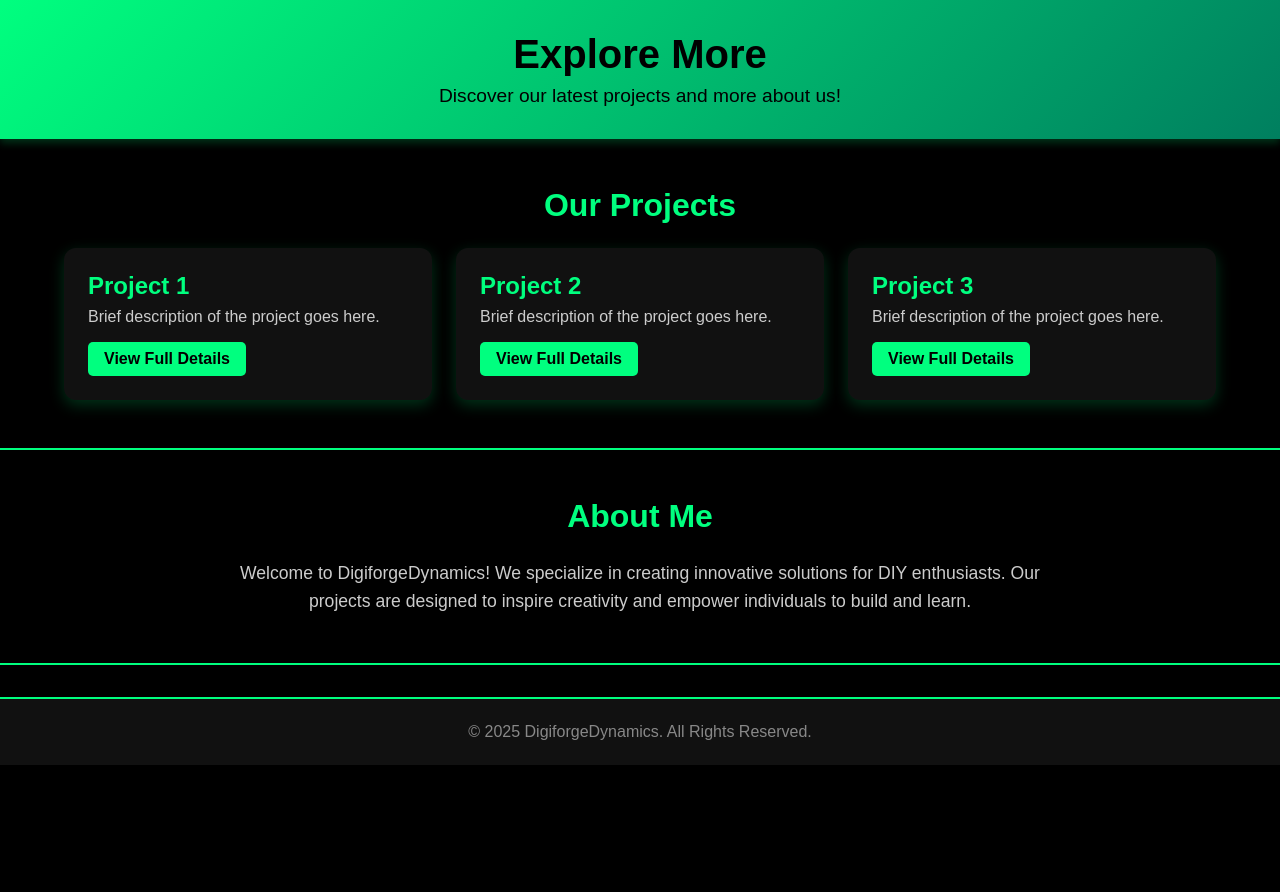
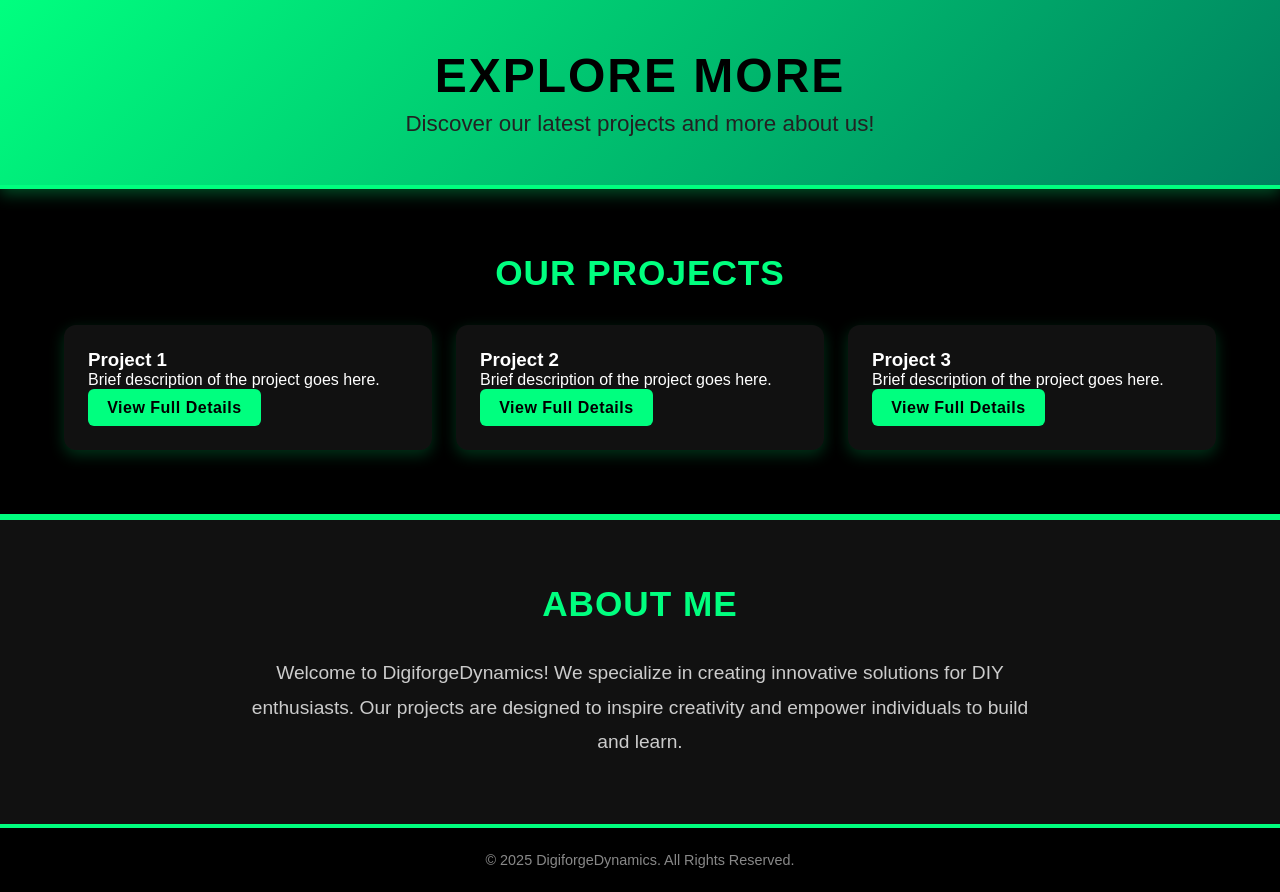
Before and after one commit to DigiforgeDynamics/Explore-more, a plain HTML site: page index.html in a window 1280 px wide. Before the commit the page ends 800 px from the top, so only its background shows below. Drawn offline with Linux system fonts and the light colour scheme.

Commit message:
Update style.css

```diff
--- a/style.css
+++ b/style.css
@@ -3,12 +3,17 @@
     margin: 0;
     padding: 0;
     box-sizing: border-box;
-    font-family: 'Arial', sans-serif;
+    font-family: 'Poppins', Arial, sans-serif;
 }
 
 body {
     background-color: #000;
     color: #fff;
+}
+
+/* Smooth Scrolling */
+html {
+    scroll-behavior: smooth;
 }
 
 /* Container */
@@ -21,78 +26,84 @@ body {
 /* Header */
 header {
     background: linear-gradient(135deg, #00ff7f, #007f5f);
-    padding: 2rem 0;
+    padding: 3rem 0;
     text-align: center;
     color: #000;
-    box-shadow: 0 4px 8px rgba(0, 255, 127, 0.2);
+    border-bottom: 4px solid #00ff7f;
+    box-shadow: 0 5px 15px rgba(0, 255, 127, 0.3);
 }
 
 header h1 {
-    font-size: 2.5rem;
-    font-weight: bold;
+    font-size: 3rem;
+    font-weight: 700;
+    text-transform: uppercase;
+    letter-spacing: 2px;
 }
 
 header p {
-    font-size: 1.2rem;
+    font-size: 1.4rem;
     margin-top: 0.5rem;
+    color: #222;
 }
 
 /* Projects Section */
 #projects {
-    padding: 3rem 0;
-    border-bottom: 2px solid #00ff7f; /* Thin green line */
+    padding: 4rem 0;
+    border-bottom: 2px solid #00ff7f;
 }
 
 #projects h2, #about h2 {
-    font-size: 2rem;
-    margin-bottom: 1.5rem;
+    font-size: 2.2rem;
+    margin-bottom: 2rem;
     color: #00ff7f;
     text-align: center;
+    text-transform: uppercase;
+    letter-spacing: 1px;
 }
 
-/* Projects List */
+/* Project Items */
 .projects-list {
-    display: flex;
+    display: grid;
+    grid-template-columns: repeat(auto-fit, minmax(280px, 1fr));
     gap: 1.5rem;
-    flex-wrap: wrap;
-    justify-content: center;
 }
 
 .project-item {
     background-color: #111;
     padding: 1.5rem;
     border-radius: 12px;
-    flex: 1;
-    min-width: 250px;
+    box-shadow: 0 5px 15px rgba(0, 255, 127, 0.2);
     transition: transform 0.3s ease, box-shadow 0.3s ease;
-    box-shadow: 0 5px 15px rgba(0, 255, 127, 0.2);
+    position: relative;
+    overflow: hidden;
 }
 
 .project-item:hover {
-    transform: translateY(-5px);
-    box-shadow: 0 10px 20px rgba(0, 255, 127, 0.5);
+    transform: translateY(-7px);
+    box-shadow: 0 12px 30px rgba(0, 255, 127, 0.4);
 }
 
-.project-item h3 {
+.project-content h3 {
+    font-size: 1.6rem;
+    margin-bottom: 0.8rem;
     color: #00ff7f;
-    margin-bottom: 0.5rem;
-    font-size: 1.5rem;
 }
 
-.project-item p {
+.project-content p {
     font-size: 1rem;
+    color: #ccc;
     margin-bottom: 1rem;
-    color: #ccc;
 }
 
 .btn {
     display: inline-block;
     background-color: #00ff7f;
     color: #000;
-    padding: 0.5rem 1rem;
-    border-radius: 5px;
+    padding: 0.6rem 1.2rem;
+    border-radius: 6px;
     text-decoration: none;
-    font-weight: bold;
+    font-weight: 600;
+    letter-spacing: 0.5px;
     transition: background-color 0.3s ease;
 }
 
@@ -103,15 +114,17 @@ header p {
 
 /* About Section */
 #about {
-    padding: 3rem 0;
-    border-bottom: 2px solid #00ff7f; /* Thin green line */
+    padding: 4rem 0;
+    background-color: #111;
+    border-top: 4px solid #00ff7f;
+    border-bottom: 2px solid #00ff7f;
 }
 
 #about p {
-    font-size: 1.1rem;
-    line-height: 1.6;
+    font-size: 1.2rem;
+    line-height: 1.8;
+    text-align: center;
     color: #ccc;
-    text-align: center;
     max-width: 800px;
     margin: 0 auto;
 }
@@ -120,16 +133,16 @@ header p {
 footer {
     text-align: center;
     padding: 1.5rem 0;
-    background-color: #111;
-    margin-top: 2rem;
-    border-top: 2px solid #00ff7f; /* Thin green line */
+    background-color: #000;
+    border-top: 2px solid #00ff7f;
 }
 
 footer p {
     color: #888;
+    font-size: 0.9rem;
 }
 
-/* Explore More Text */
+/* "Explore More" Text */
 .explore-more {
     text-align: center;
     font-size: 1.2rem;
@@ -137,3 +150,18 @@ footer p {
     color: #00ff7f;
     margin-top: 2rem;
 }
+
+/* Media Queries */
+@media (max-width: 768px) {
+    header h1 {
+        font-size: 2.5rem;
+    }
+
+    header p {
+        font-size: 1.2rem;
+    }
+
+    #projects h2, #about h2 {
+        font-size: 1.8rem;
+    }
+}
```
